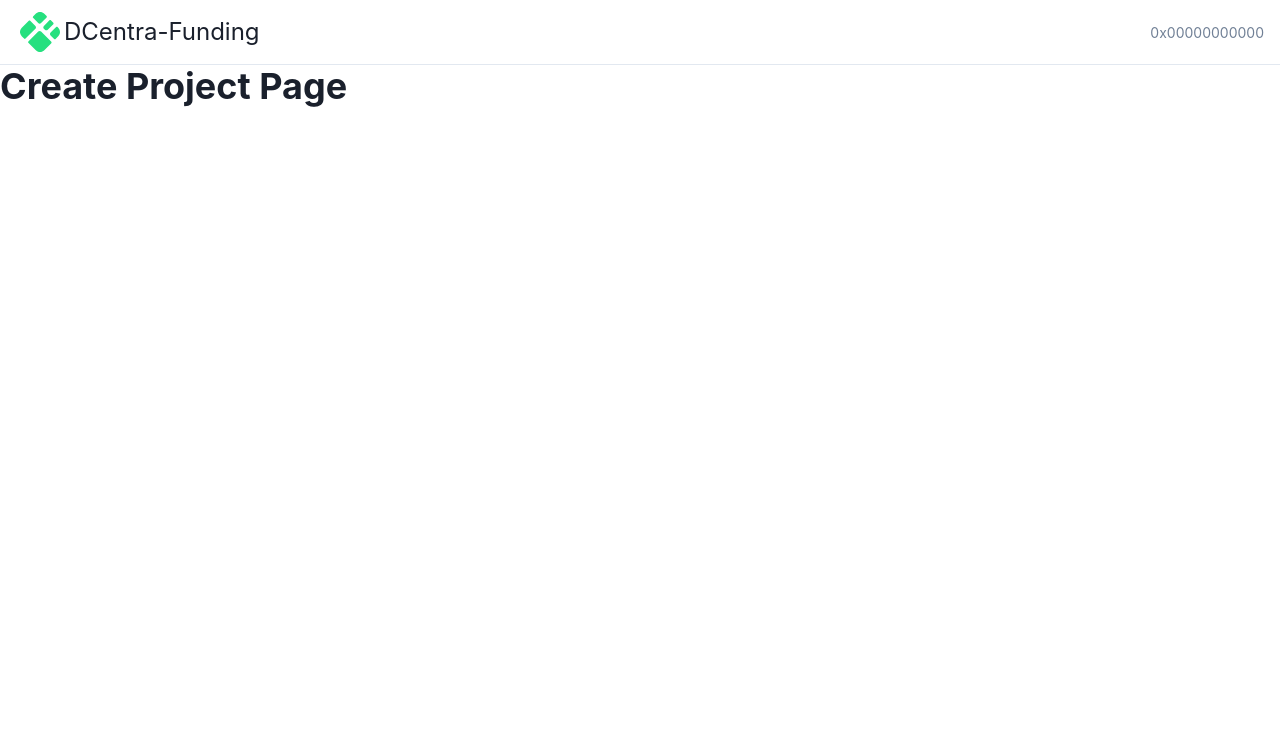
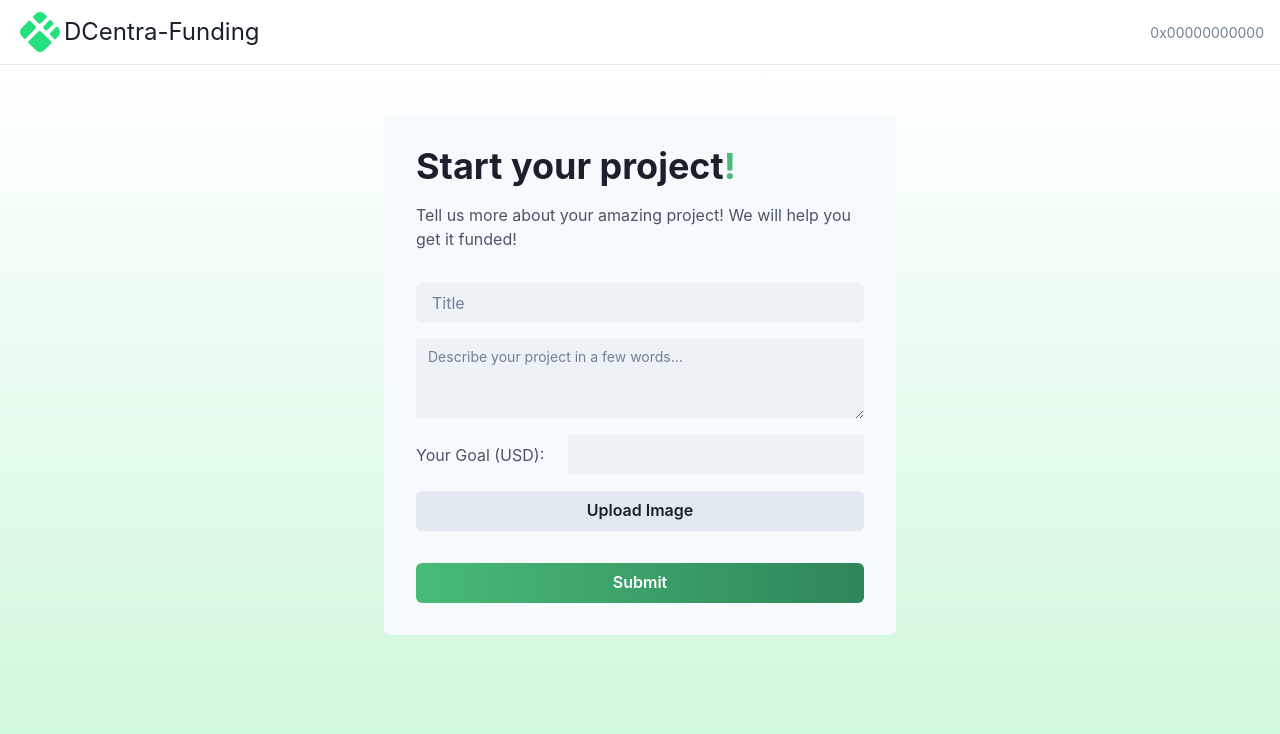
Before and after one commit to BenLemaitre/dcentra-funding, a React (Create React App) app: page /create in a window 1280 px wide. Shown: the top 734 px of the page. Built offline with nearby package versions, Linux system fonts and the light colour scheme.

Commit message:
create project form done

```diff
--- a/src/pages/CreateProject.jsx
+++ b/src/pages/CreateProject.jsx
@@ -1,8 +1,98 @@
 import React from "react";
-import { Heading } from "@chakra-ui/layout";
+import {
+  Box,
+  Stack,
+  Heading,
+  Text,
+  Input,
+  Button,
+  Textarea,
+  NumberInput,
+  NumberInputField,
+} from "@chakra-ui/react";
 
 const CreateProject = () => {
-  return <Heading>Create Project Page</Heading>;
+  return (
+    <Stack w={"full"} h={"100vh"} bgGradient="linear(to-b, white,green.100)">
+      <Stack
+        bg={"gray.50"}
+        rounded={"md"}
+        p={{ base: 4, sm: 6, md: 8 }}
+        mt="50px"
+        alignSelf="center"
+        spacing={{ base: 8 }}
+        maxW={{ lg: "lg" }}
+      >
+        <Stack spacing={4}>
+          <Heading
+            color={"gray.800"}
+            lineHeight={1.1}
+            fontSize={{ base: "2xl", sm: "3xl", md: "4xl" }}
+          >
+            Start your project
+            <Text as={"span"} bg="green.400" bgClip="text">
+              !
+            </Text>
+          </Heading>
+          <Text color={"gray.600"} fontSize={{ base: "sm", sm: "md" }}>
+            Tell us more about your amazing project! We will help you get it
+            funded!
+          </Text>
+        </Stack>
+        <Box as={"form"} mt={10}>
+          <Stack spacing={4}>
+            <Input
+              placeholder="Title"
+              bg={"gray.100"}
+              border={0}
+              color={"gray.500"}
+              _placeholder={{
+                color: "gray.500",
+              }}
+            />
+            <Textarea
+              placeholder="Describe your project in a few words..."
+              size="sm"
+              bg={"gray.100"}
+              border={0}
+              color={"gray.500"}
+              _placeholder={{
+                color: "gray.500",
+              }}
+            />
+            <Stack
+              direction={"row"}
+              spacing={4}
+              align="center"
+              justify="space-between"
+            >
+              <Text color={"gray.600"}>Your Goal (USD):</Text>
+              <NumberInput precision={2} bg={"gray.100"} color={"gray.500"}>
+                <NumberInputField border={0} />
+              </NumberInput>
+            </Stack>
+            <Button fontFamily={"heading"} bg={"gray.200"} color={"gray.800"}>
+              Upload Image
+            </Button>
+          </Stack>
+          <Button
+            fontFamily={"heading"}
+            mt={8}
+            w={"full"}
+            bgGradient="linear(to-r, green.400,green.600)"
+            color={"white"}
+            _hover={{
+              bgGradient: "linear(to-r, green.600,green.800)",
+              boxShadow: "xl",
+            }}
+          >
+            Submit
+          </Button>
+        </Box>
+        form
+      </Stack>
+    </Stack>
+  );
 };
 
 export default CreateProject;
--- a/src/pages/Homepage.jsx
+++ b/src/pages/Homepage.jsx
@@ -11,7 +11,12 @@ import {
 
 const Homepage = () => {
   return (
-    <Flex w={"full"} h={"100vh"} justifyContent={"center"}>
+    <Flex
+      w={"full"}
+      h={"100vh"}
+      justifyContent={"center"}
+      bgGradient="linear(to-b, white,green.100)"
+    >
       <Stack
         w={"full"}
         as={Box}
@@ -35,7 +40,12 @@ const Homepage = () => {
         </Text>
         <Stack direction={"row"} spacing={6} alignSelf={"center"}>
           <Link to="/projects">
-            <Button fontSize={"sm"} fontWeight={400} variant={"outline"}>
+            <Button
+              fontSize={"sm"}
+              bg={"gray.100"}
+              fontWeight={400}
+              variant={"outline"}
+            >
               Discover
             </Button>
           </Link>
```
